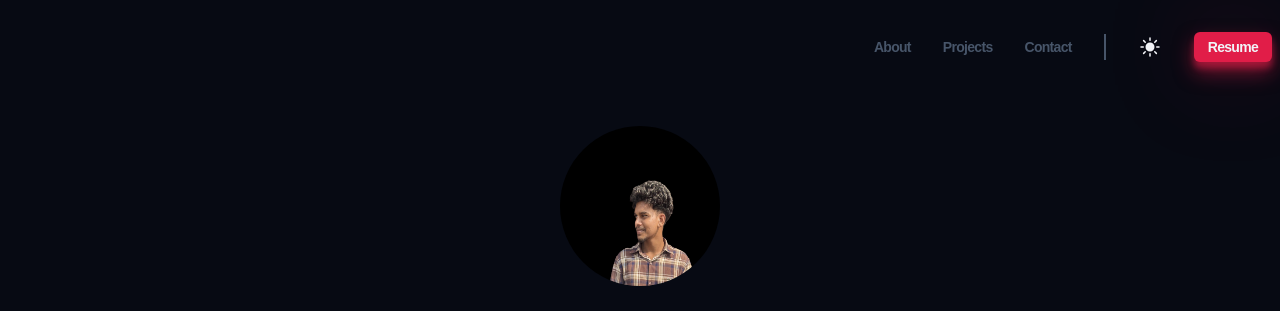
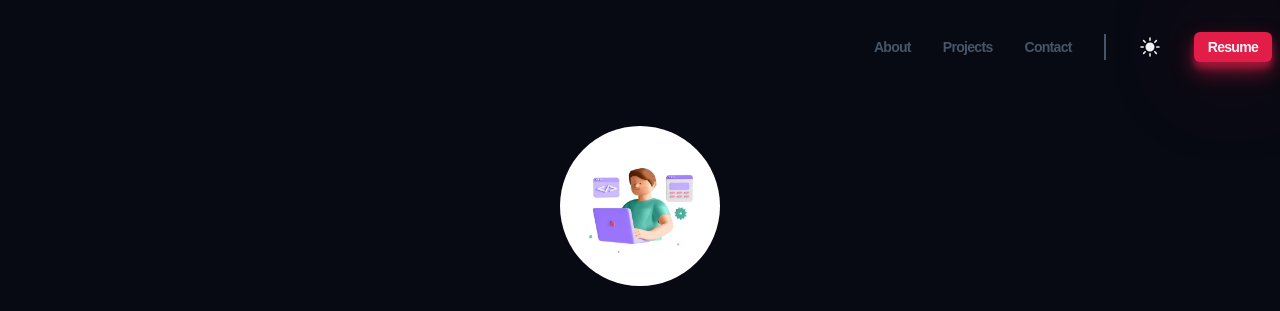
Before and after one commit to pugazhv448/Pugazh-portfolio, a website built with Vite: page index.html in a window 1280 px wide. Shown: the top 311 px of the page. Built offline with nearby package versions, Linux system fonts and the light colour scheme; a web font is replaced by a local one.

Commit message:
style changed

```diff
--- a/index.html
+++ b/index.html
@@ -82,7 +82,7 @@
 
 
     <section class="hero container section">
-      <img class="hero-img" src="/public/pugazh2.jpg" alt="">
+      <img class="hero-img" src="/public/pugazh3.jpg" alt="">
       <h2 class="hero-h2">HI, I'm PUGAZH👋</h2>
       <h1 class="hero-h1">FRONT-END <br> WEB DEVELOPER</h1>
       <p class="hero-p"><strong style="color: #e11d48;">"Full-Stack Developer</strong> | Building dynamic, responsive, and user-friendly web applications | Passionate about crafting seamless <strong> UI/UX </strong> with modern frontend technologies and developing robust backend solutions for scalable applications."</p>
```
Also changed, not shown: public/pugazh3.jpg (added).
